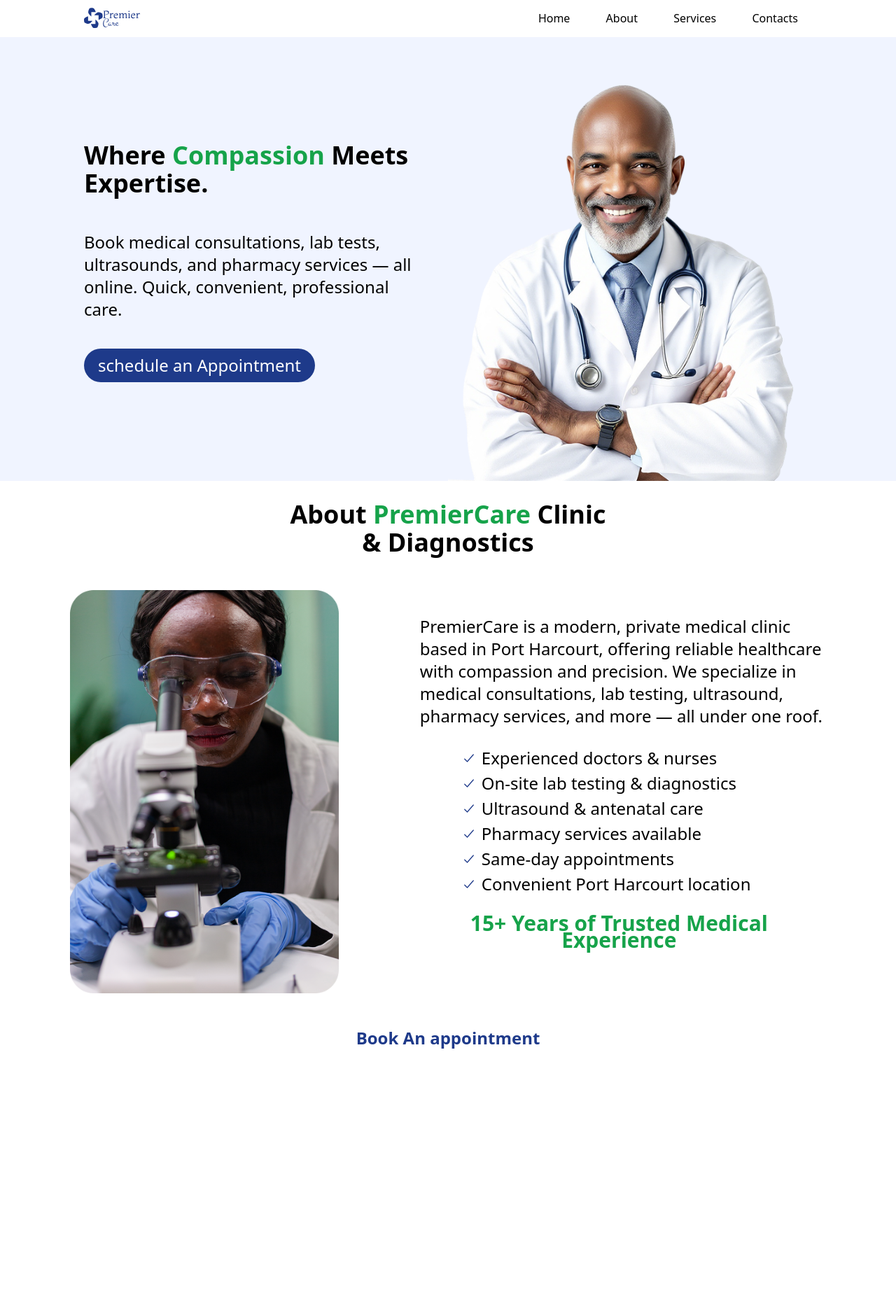
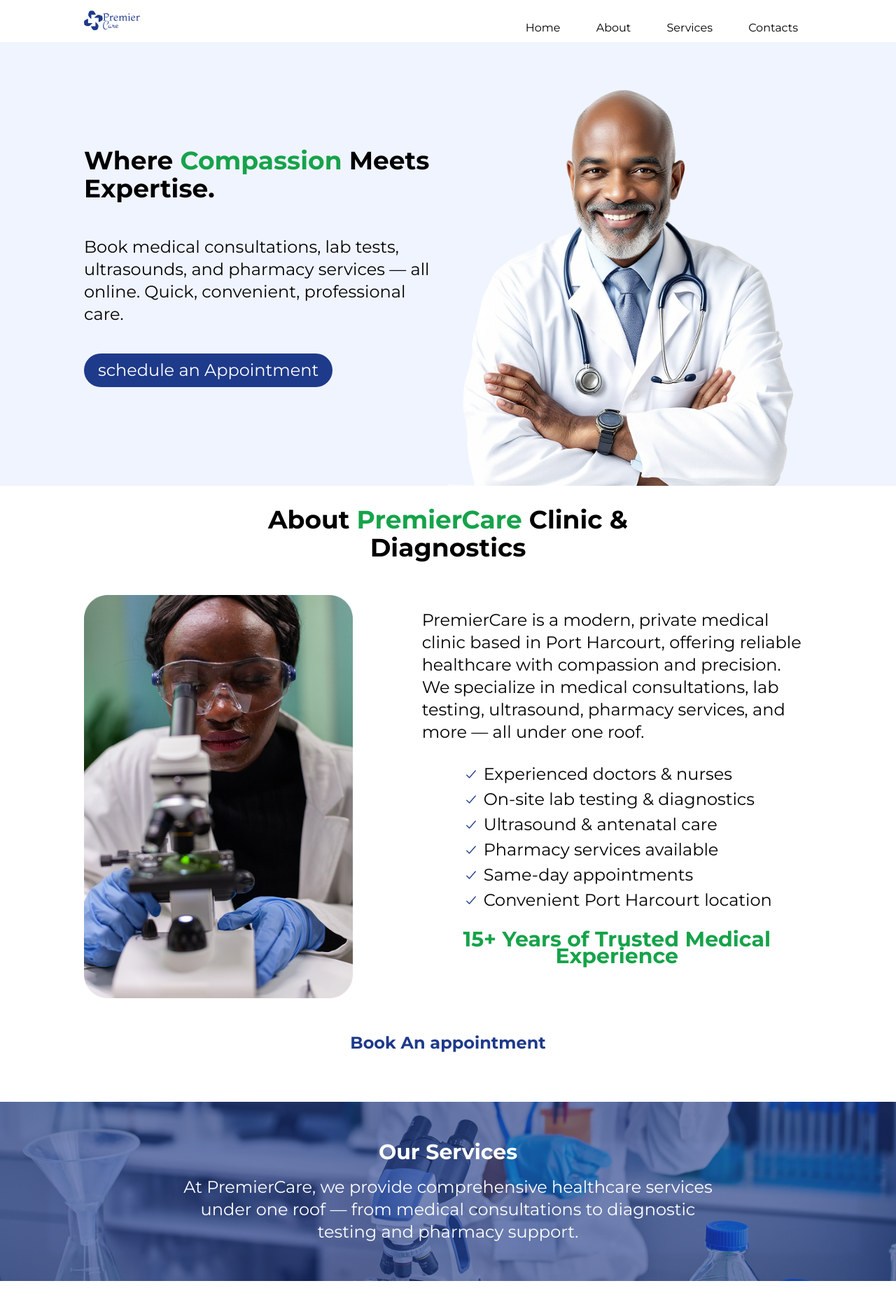
Before and after one commit to HamiidOmosun/PremierCare-website, a Flask app: page / in a window 1280 px wide. Shown: the whole page at 70% size. Before the commit the page ends 1498 px from the top, so only its background shows below. Run offline with Flask 3, Linux system fonts and the light colour scheme; style sheets or scripts are compiled from the project's sources.

Commit message:
frontend code upadated

```diff
--- a/static/src/input.css
+++ b/static/src/input.css
@@ -1 +1,7 @@
+@import url('https://fonts.googleapis.com/css2?family=Montserrat:ital,wght@0,100..900;1,100..900&display=swap');
+
 @import "tailwindcss";
+
+@theme {
+  --font-work: "Montserrat", sans-serif;
+}
--- a/templates/Index.html
+++ b/templates/Index.html
@@ -6,13 +6,14 @@
     <meta name="viewport" content="width=device-width, initial-scale=1.0">
     <title>PremierCare</title>
     <link rel="stylesheet" href="{{url_for('static',filename='dist/output.css')}}">
+    <link rel="preconnect" href="https://fonts.googleapis.com">
 
 </head>
-<body class="">
+<body class="font-work">
 
   <!--Navbar-->
 
-  <header class="bg-white py-2">
+  <header class="bg-white py-2 md:sticky md:top-0 md:z-50 ">
 
     <nav class="flex justify-between items-center md:px-15 px-5 mx-auto lg:px-30">
       <div>
@@ -20,7 +21,7 @@
           <img class="w-20 h-auto"src="{{ url_for('static', filename='assets/icons/Logo.svg')}}" alt="Logo">
         </a>
       </div>
-      <div class="nav-links duration-500 absolute md:static md:min-h-fit bg-white min-h-[60vh] left-0 top-[-100%] md:w-auto w-full flex items-center px-5">
+      <div class="nav-links duration-500 absolute md:static md:min-h-fit bg-white min-h-[60vh] left-0 top-[-100%] md:w-auto w-full flex items-center px-5 mt-5">
         <ul class="flex md:flex-row flex-col md:items-center md:gap-[4vw] gap-8">
           <li>
             <a class="transition duration-150 border-b-2  border-transparent hover:border-blue-800" href="#home">Home</a>
@@ -70,7 +71,7 @@
 
   <!--About section-->
 
-  <section id="about" class="bg-white h-full md:px-10">
+  <section id="about" class="bg-white h-full md:px-10 lg:px-15">
     <div class="flex flex-col items-center text-center px-10 mx-auto">
       <div class="py-7 text-3xl lg:text-4xl md:max-w-[20ch] lg:max-w-[23ch]">
         <h1 class="font-bold">About <span class="text-[#16A34A]">PremierCare </span> Clinic & Diagnostics</h1>
@@ -91,7 +92,7 @@
               </p>
             </div>
 
-            <ul class="space-y-1 pb-7 text-left lg:text-2xl lg:pl-15">
+            <ul class="space-y-1 pb-7 pl-5 text-left lg:text-2xl lg:pl-15">
               <li class="flex items-center gap-2">
                 <ion-icon class="text-xl text-[#1E3A8A]"name="checkmark-outline"></ion-icon>
                 Experienced doctors & nurses
@@ -118,7 +119,7 @@
               </li>
             </ul>
             <div class="max-w-[30ch] lg:max-w-[60ch]">
-              <h1 class="mb-7 text-2xl lg:text-3xl font-bold text-[#16A34A] lg:pl-5  leading-6">
+              <h1 class="mb-7 text-2xl lg:text-3xl font-bold text-[#16A34A]   leading-6">
                 15+ Years of Trusted Medical Experience
               </h1>
             </div>
@@ -136,7 +137,23 @@
 
   <!--Services section-->
   <section>
+    <div class="relative my-10">
+      <img class="w-full h-64 object-cover scale-100 md:h-64 md:scale-100 lg:h-64 lg:scale-100 "
+      src="{{ url_for('static', filename='assets/services.png')}}" alt="service_img">
 
+      <div class="absolute inset-0 flex flex-col items-center justify-center">
+        <div class="text-white py-5 font-bold text-xl md:text-2xl lg:p-2 lg:text-3xl">
+          <h1>Our Services</h1>
+        </div>
+
+        <div class="text-white text-center px-5 md:text-xl md:max-w-[40ch] lg:p-2 lg:text-2xl lg:max-w-[50ch]">
+          <p>At PremierCare, we provide comprehensive healthcare
+            services under one roof — from medical consultations to
+            diagnostic testing and pharmacy support.
+          </p>
+        </div>
+      </div>
+    </div>
   </section>
 
 
```
Also changed, not shown: static/assets/fonts/Montserrat-Regular.ttf (added).
